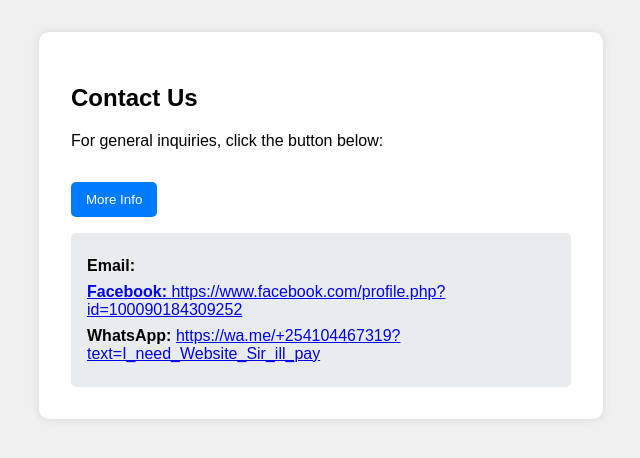
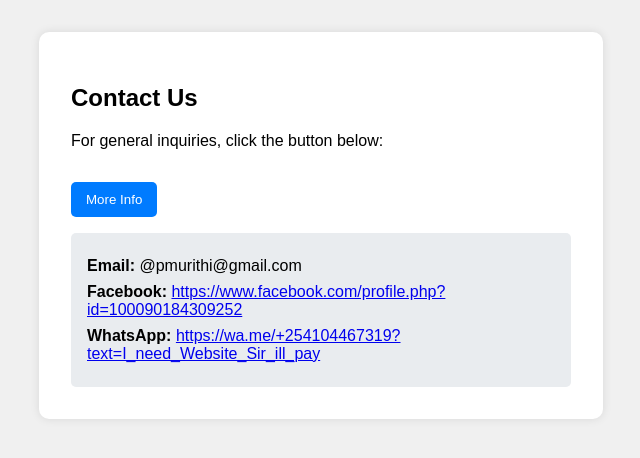
Before and after one commit to sesco001/34k-Arts-Studio-portfolio, a plain HTML site: page contact.html in a window 1280 px wide. Both pictures are taken after a click on the button "More Info". Shown: the whole page, without its empty margins (319-959 px from the left). Drawn offline with Linux system fonts and the light colour scheme.

Commit message:
Update contact.html

```diff
--- a/contact.html
+++ b/contact.html
@@ -46,7 +46,7 @@
     <button class="btn" onclick="toggleInfo()">More Info</button>
 
     <div class="info" id="moreInfo">
-      <p><strong>Email:</strong> <a href='@pmurithi@gmail.com'</p>
+      <p><strong>Email:</strong> @pmurithi@gmail.com</p>
       <p><strong>Facebook:</strong> <a href="https://www.facebook.com/profile.php?id=100090184309252" target="_blank">https://www.facebook.com/profile.php?id=100090184309252</a></p>
       <p><strong>WhatsApp:</strong> <a href="https://wa.me/+254104467319?text=I_need_Website_Sir_ill_pay" target="_blank">https://wa.me/+254104467319?text=I_need_Website_Sir_ill_pay</a></p>
     </div>
```
